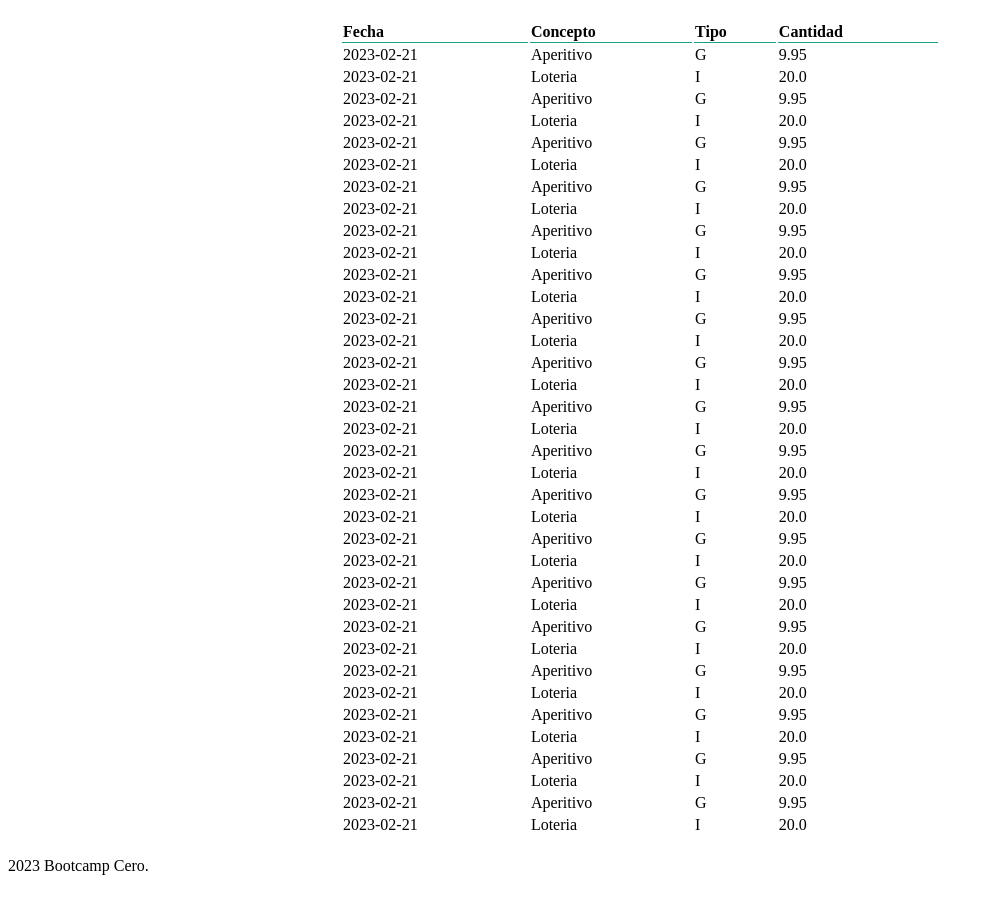
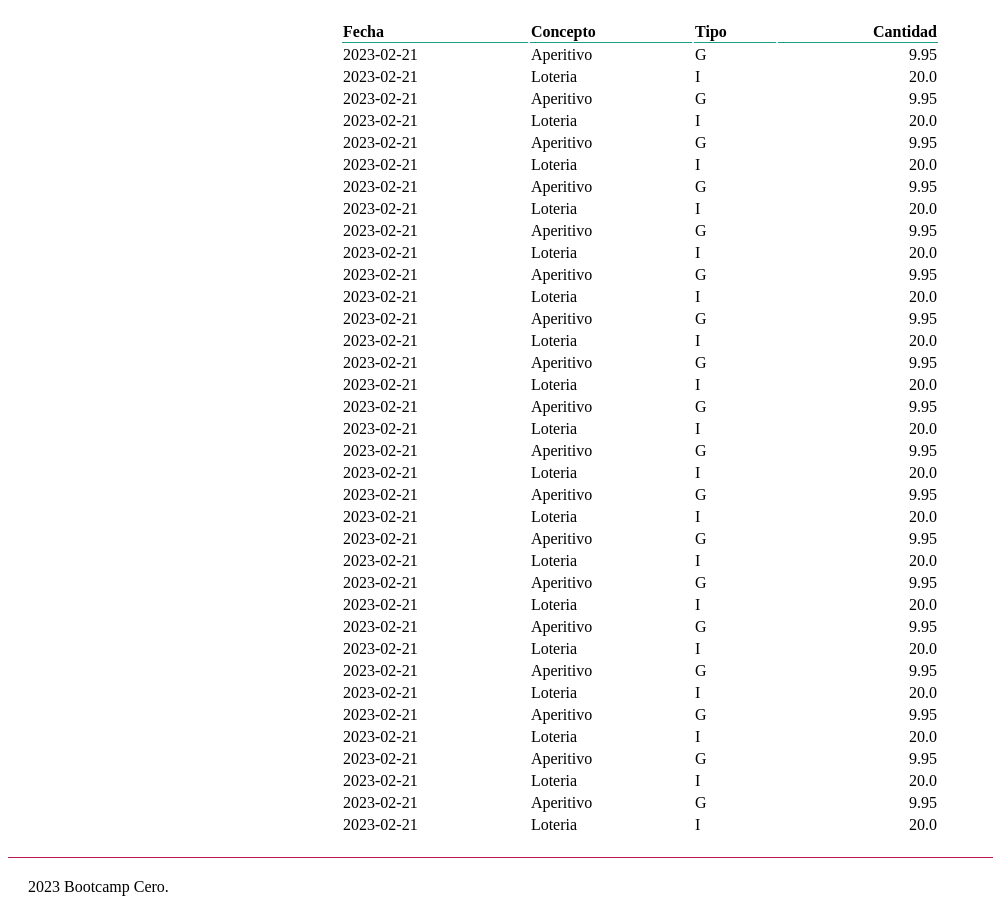
Before and after one commit to juliangordon88/Practicando-Git, a Flask app: page / in a window 1280 px wide. Shown: the part 83-1007 px from the top of the page, without its empty margins (0-993 px from the left). Before the commit the page ends 958 px from the top, so only its background shows below. Run offline with Flask 2, Linux system fonts and the light colour scheme.

Commit message:
feat: estilos para el pie de página

```diff
--- a/balance/static/css/styles.css
+++ b/balance/static/css/styles.css
@@ -29,3 +29,12 @@
   border-bottom: solid thin #19a187;
   text-align: left;
 }
+
+.numero {
+  text-align: right;
+}
+
+.pie-pagina {
+  padding: 20px;
+  border-top: solid thin #b8174c;
+}
--- a/balance/templates/inicio.html
+++ b/balance/templates/inicio.html
@@ -24,20 +24,20 @@
         <th class="titulo-tabla">Fecha</th>
         <th class="titulo-tabla">Concepto</th>
         <th class="titulo-tabla">Tipo</th>
-        <th class="titulo-tabla">Cantidad</th>
+        <th class="titulo-tabla numero">Cantidad</th>
       </tr>
       {% for m in movs %}
       <tr>
         <td>{{ m.fecha }}</td>
         <td>{{ m.concepto }}</td>
         <td>{{ m.ingreso_gasto }}</td>
-        <td>{{ m.cantidad }}</td>
+        <td class="numero">{{ m.cantidad }}</td>
       </tr>
       {% endfor %}
     </table>
   </main>
 
-  <footer>2023 Bootcamp Cero.</footer>
+  <footer class="pie-pagina">2023 Bootcamp Cero.</footer>
 </body>
 
 </html>
```
